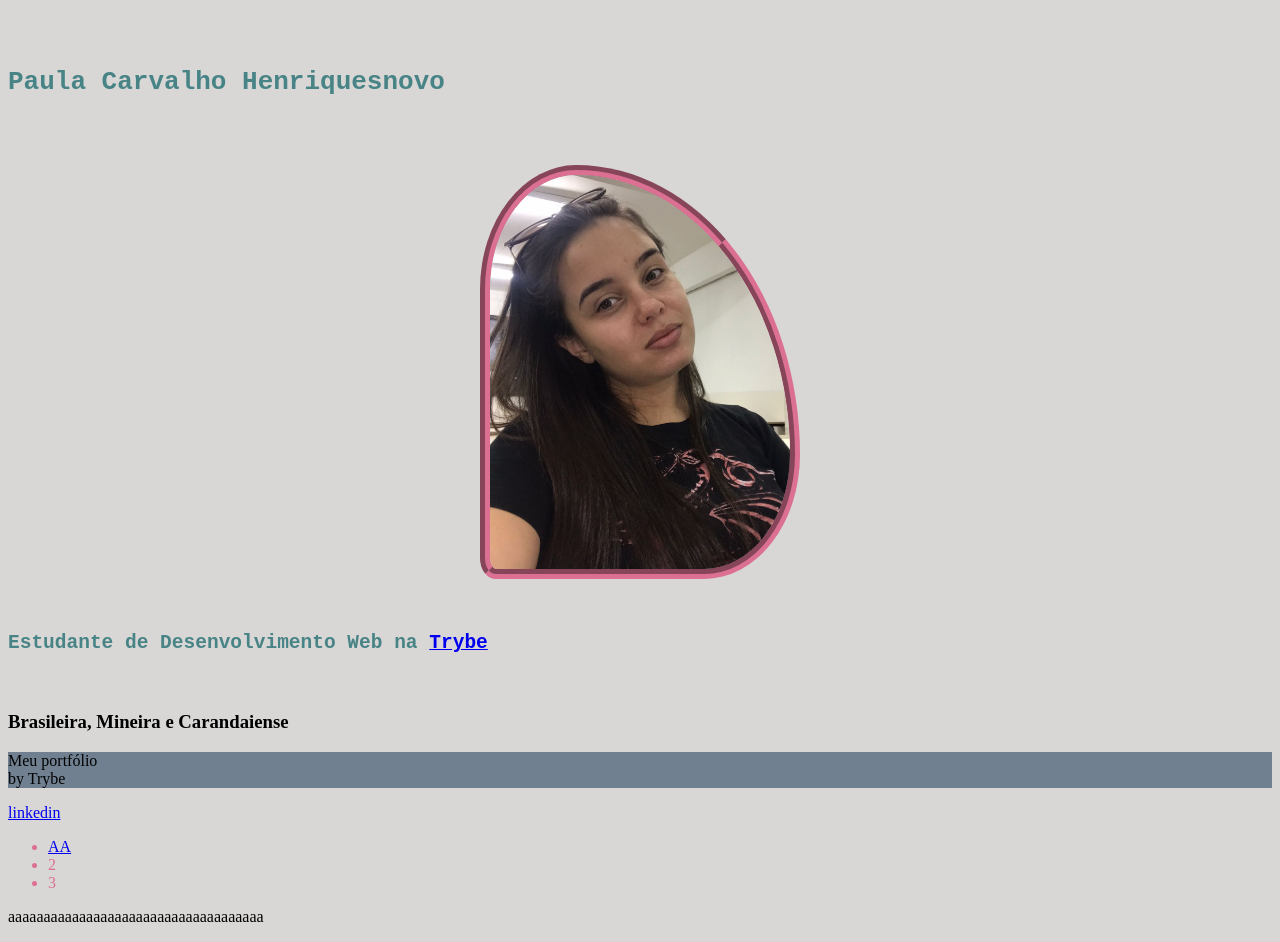
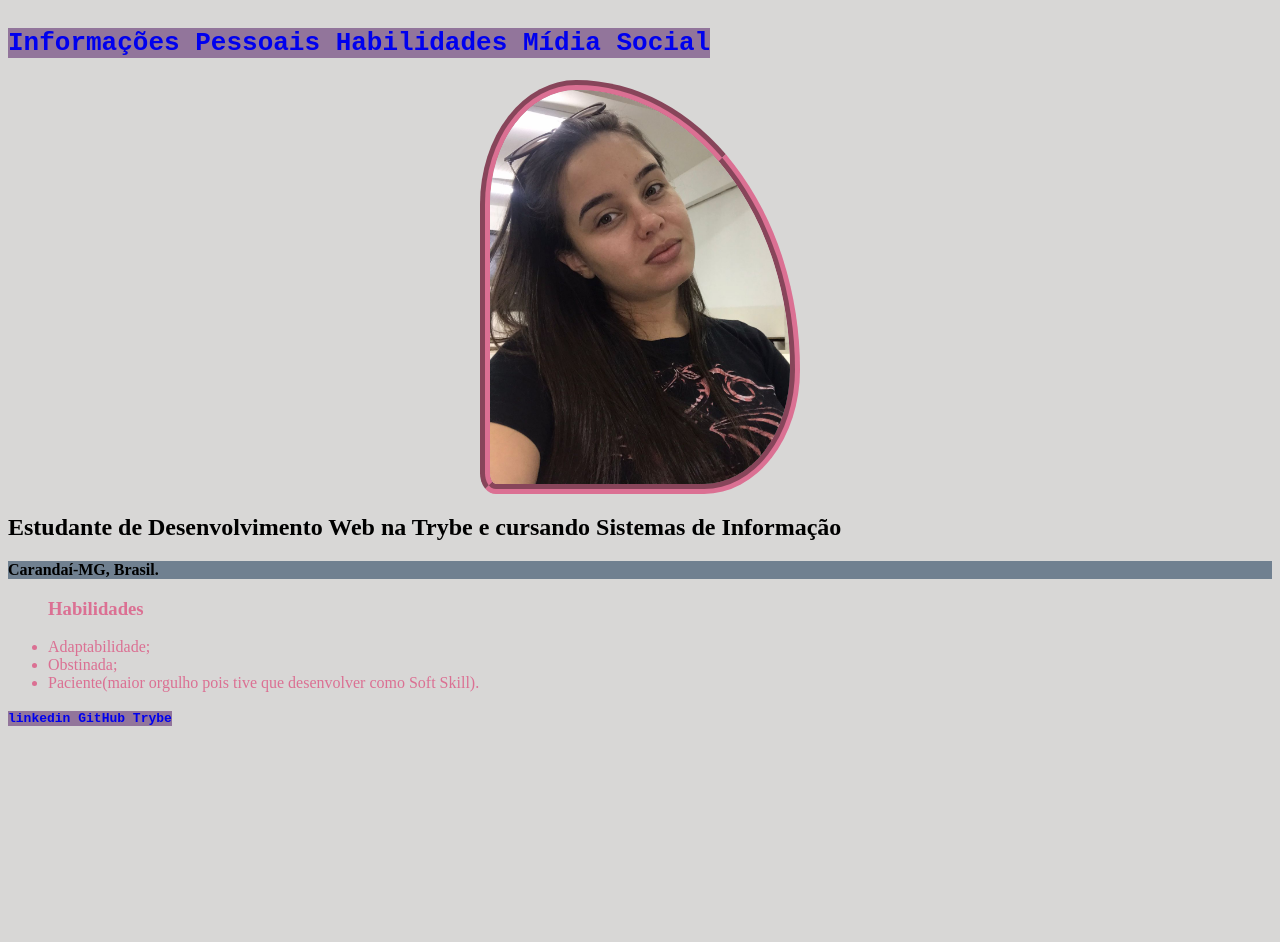
Before and after one commit to henriquesPaula/Portfolio, a plain HTML site: page index.html in a window 1280 px wide. After the commit the page ends 800 px from the top, so only its background shows below. Drawn offline with Linux system fonts and the light colour scheme.

Commit message:
Alteração

```diff
--- a/index.html
+++ b/index.html
@@ -3,49 +3,19 @@
     <head>
         <title>PORTFÓLIO-Paula Henriques</title>
         <meta charset="UTF-8">
-        <style>
-            h1, h2 {
-                color: rgb(72, 132, 134);
-                font-family: monospace;
-                font-weight: 600;
-                line-height: 5;
-            }
-
-            body {
-                display: block;
-                background-color: rgb(216, 215, 214);
-            }
-
-            #cordoparagrafo {
-                background-color: slategrey;
-            }
-
-            .estilocomum {
-                color:palevioletred;
-            }
-            .pictures {
-                border: 10px groove palevioletred;
-                border-bottom-right-radius: 30%;
-                border-top-right-radius: 70%;
-                border-bottom-left-radius: 5%;
-                border-top-left-radius: 30%;
-                margin: auto;
-                display: block;
-            }
-        </style>
+        <link rel="stylesheet" href="style.css">
     </head>
     <body>
-        <h1>Paula Carvalho Henriquesnovo</h1>
-        <img class="pictures" src="Paula.png" alt="foto Paula" width="300px">
-        <h2>Estudante de Desenvolvimento Web na <a href="https://www.betrybe.com/" target="_blank">Trybe</a></h2>
-        <h3><strong>Brasileira, Mineira e Carandaiense</strong></h3>
-        <p id="cordoparagrafo"> Meu portfólio<br>by Trybe</p>
-        <a href="https://www.linkedin.com/in/paula-carvalho-155599196/" target="_blank">linkedin</a>
-        <ul class="estilocomum">
-            <li><a href="#a">AA</a></li>
-            <li>2</li>
-            <li>3</li>
+        <h1><a href="#InformaçõesPessoais"> Informações Pessoais </a> <a href="#Habilidades"> Habilidades </a> <a href="#MidiaSocial"> Mídia Social </a> </h1>
+        <p id="InformaçõesPessoais"><img class="pictures" src="Paula.png" alt="foto Paula" width="300px">
+        <h2>Estudante de Desenvolvimento Web na Trybe e cursando Sistemas de Informação</h2>
+        <p id="cordoparagrafo"><strong>Carandaí-MG, Brasil.</strong></p></p>
+        <ul class="estilocomum" id="Habilidades">
+            <h3>Habilidades</h3>
+            <li>Adaptabilidade;</li>
+            <li>Obstinada;</li>
+            <li>Paciente(maior orgulho pois tive que desenvolver como Soft Skill).</li>
         </ul>
-        <p id="css">aaaaaaaaaaaaaaaaaaaaaaaaaaaaaaaaaaaa</p>
+        <p id="MidiaSocial"><a href="https://www.linkedin.com/in/paula-carvalho-155599196/" target="_blank">linkedin</a><a href="https://github.com/henriquesPaula" target="_blank"> GitHub</a><a href="https://www.betrybe.com/" target="_blank"> Trybe</a></p>
     </body>
 </html>
--- a/style.css
+++ b/style.css
@@ -0,0 +1,36 @@
+a:link{
+    background: rgb(146, 117, 155);
+    font-family: monospace;
+    font-weight: 900;
+    line-height: 0;
+    text-decoration: none;
+    margin: auto;
+    color: #fff
+    <a href="https://www.betrybe.com/" target="_blank">Trybe</a>
+}
+
+a:hover{
+color: transparent;
+}
+
+body {
+    display: block;
+    background-color: rgb(216, 215, 214);
+}
+
+#cordoparagrafo {
+    background-color: slategrey;
+}
+
+.estilocomum {
+    color:palevioletred;
+}
+.pictures {
+    border: 10px groove palevioletred;
+    border-bottom-right-radius: 30%;
+    border-top-right-radius: 70%;
+    border-bottom-left-radius: 5%;
+    border-top-left-radius: 30%;
+    margin: auto;
+    display: block;
+}
```
